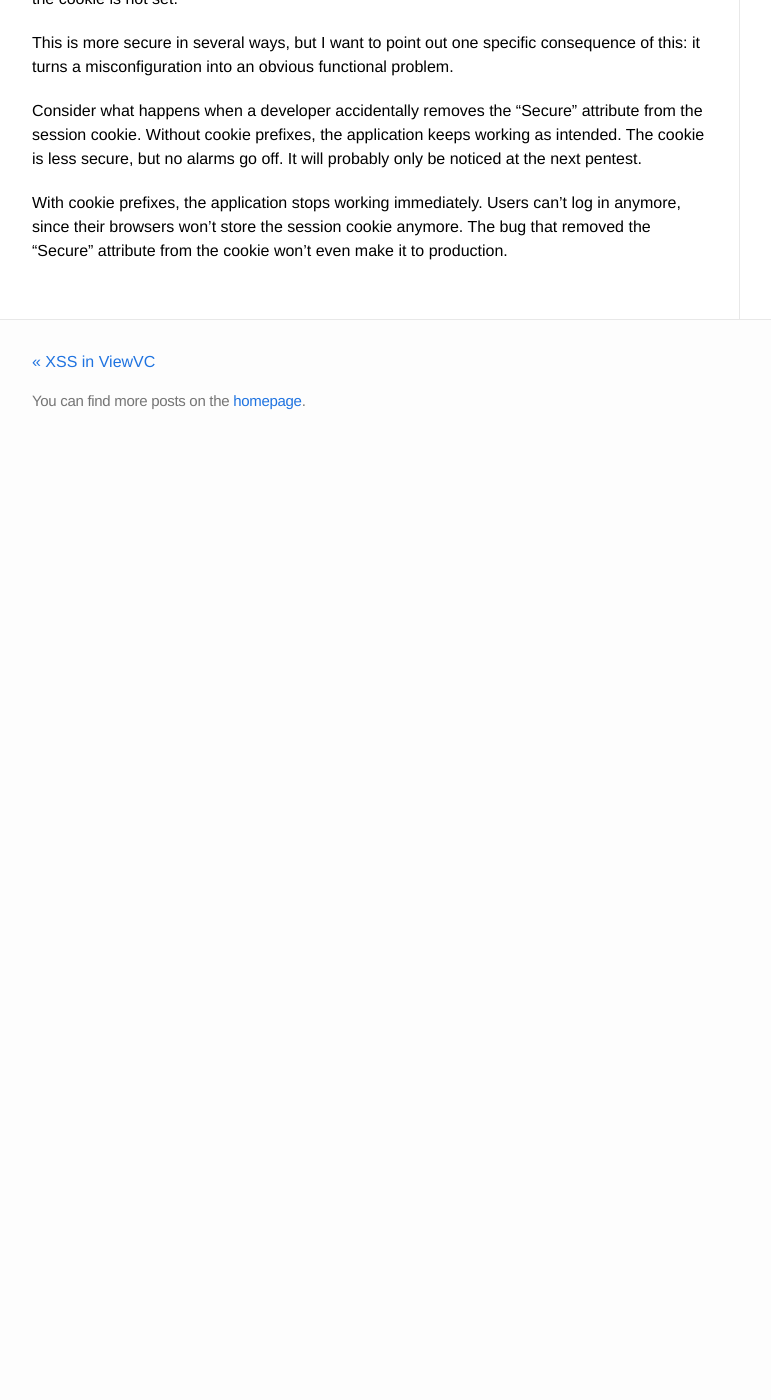
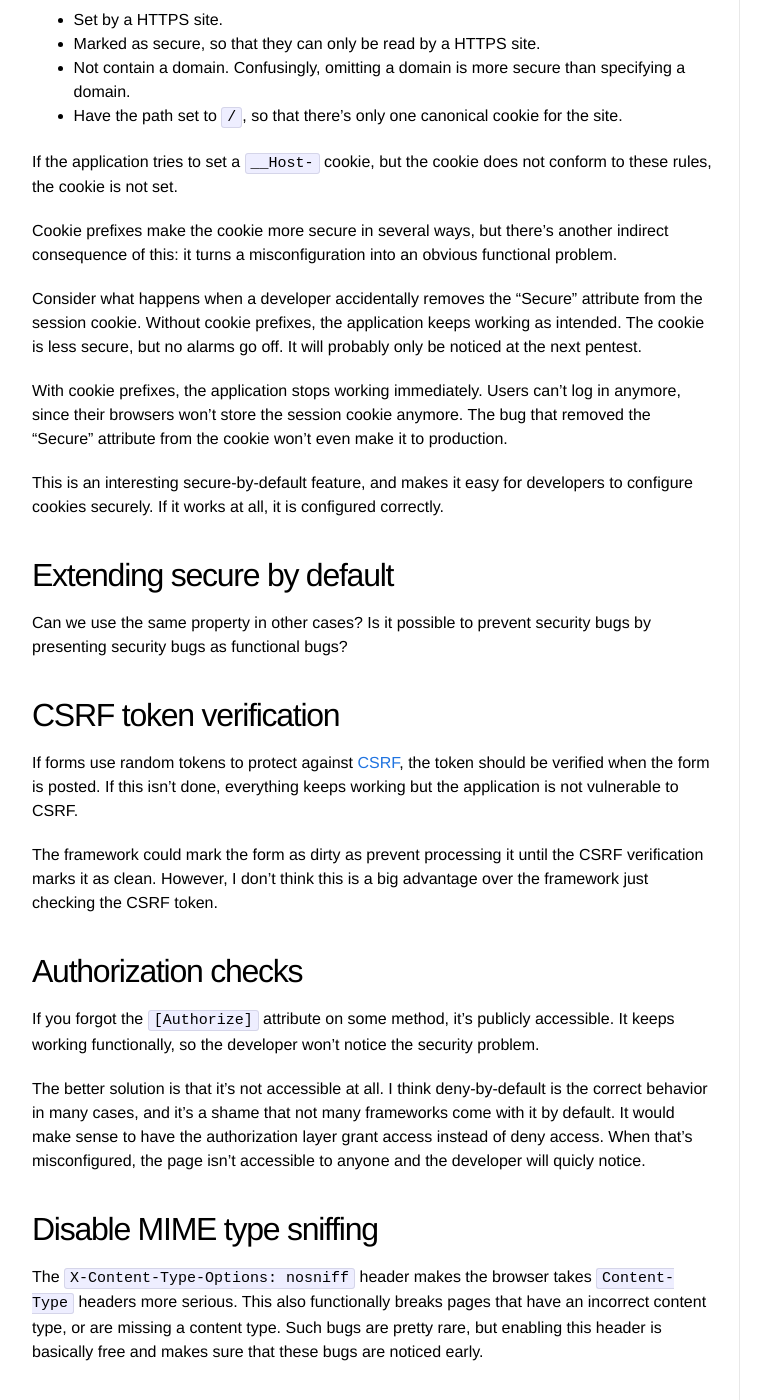
Before and after one commit to Sjord/Sjord.github.io, a Jekyll site: the page built from _posts/2023-01-05-host-prefix-makes-cookie-problems-functional.md, in a window 1280 px wide and 1400 px high, scrolled down 593 px. Shown: the whole window, without its empty margins (108-879 px from the left). Built offline with Jekyll 4.4.1, drawn with Linux system fonts in a browser that asks for light colours; before the commit the page ends 1036 px from its top, so only the background shows below that; some of the changed text lies outside the part shown.

Commit message:
More examples of secure by default

```diff
--- a/_posts/2023-01-05-host-prefix-makes-cookie-problems-functional.md
+++ b/_posts/2023-01-05-host-prefix-makes-cookie-problems-functional.md
@@ -5,7 +5,11 @@ thumbnail: monkey-with-cookie-480.jpg
 date: 2023-03-01
 ---
 
+Adding a prefix to a cookie enables security measures in such a way that the cookie doesn't work anymore in an insecure setting. This makes the problem easier to notice by the developers. A working but insecure cookie wouldn't get notice until the next pentest, but a cookie that doesn't work at all will quickly be investigated.
+
 <!-- photo source: https://pixabay.com/nl/photos/eekhoorn-aap-aap-%c3%a4ffchen-exotisch-1438533/ -->
+
+## Functional cookie prefixes
 
 If you give your cookie a special name, it gains certain security properties. I wrote about this earlier in [Securing cookies with cookie prefixes](/2017/02/09/cookie-prefixes/). Cookies that start with `__Host-`, must conform to the following rules:
 
@@ -16,8 +20,30 @@ If you give your cookie a special name, it gains certain security properties. I
 
 If the application tries to set a `__Host-` cookie, but the cookie does not conform to these rules, the cookie is not set.
 
-This is more secure in several ways, but I want to point out one specific consequence of this: it turns a misconfiguration into an obvious functional problem.
+Cookie prefixes make the cookie more secure in several ways, but there's another indirect consequence of this: it turns a misconfiguration into an obvious functional problem.
 
 Consider what happens when a developer accidentally removes the "Secure" attribute from the session cookie. Without cookie prefixes, the application keeps working as intended. The cookie is less secure, but no alarms go off. It will probably only be noticed at the next pentest.
 
 With cookie prefixes, the application stops working immediately. Users can't log in anymore, since their browsers won't store the session cookie anymore. The bug that removed the "Secure" attribute from the cookie won't even make it to production.
+
+This is an interesting secure-by-default feature, and makes it easy for developers to configure cookies securely. If it works at all, it is configured correctly.
+
+## Extending secure by default
+
+Can we use the same property in other cases? Is it possible to prevent security bugs by presenting security bugs as functional bugs?
+
+## CSRF token verification
+
+If forms use random tokens to protect against [CSRF](/2019/01/09/csrf/), the token should be verified when the form is posted. If this isn't done, everything keeps working but the application is not vulnerable to CSRF.
+
+The framework could mark the form as dirty as prevent processing it until the CSRF verification marks it as clean. However, I don't think this is a big advantage over the framework just checking the CSRF token.
+
+## Authorization checks
+
+If you forgot the `[Authorize]` attribute on some method, it's publicly accessible. It keeps working functionally, so the developer won't notice the security problem.
+
+The better solution is that it's not accessible at all. I think deny-by-default is the correct behavior in many cases, and it's a shame that not many frameworks come with it by default. It would make sense to have the authorization layer grant access instead of deny access. When that's misconfigured, the page isn't accessible to anyone and the developer will quicly notice.
+
+## Disable MIME type sniffing
+
+The `X-Content-Type-Options: nosniff` header makes the browser takes `Content-Type` headers more serious. This also functionally breaks pages that have an incorrect content type, or are missing a content type. Such bugs are pretty rare, but enabling this header is basically free and makes sure that these bugs are noticed early.
```
